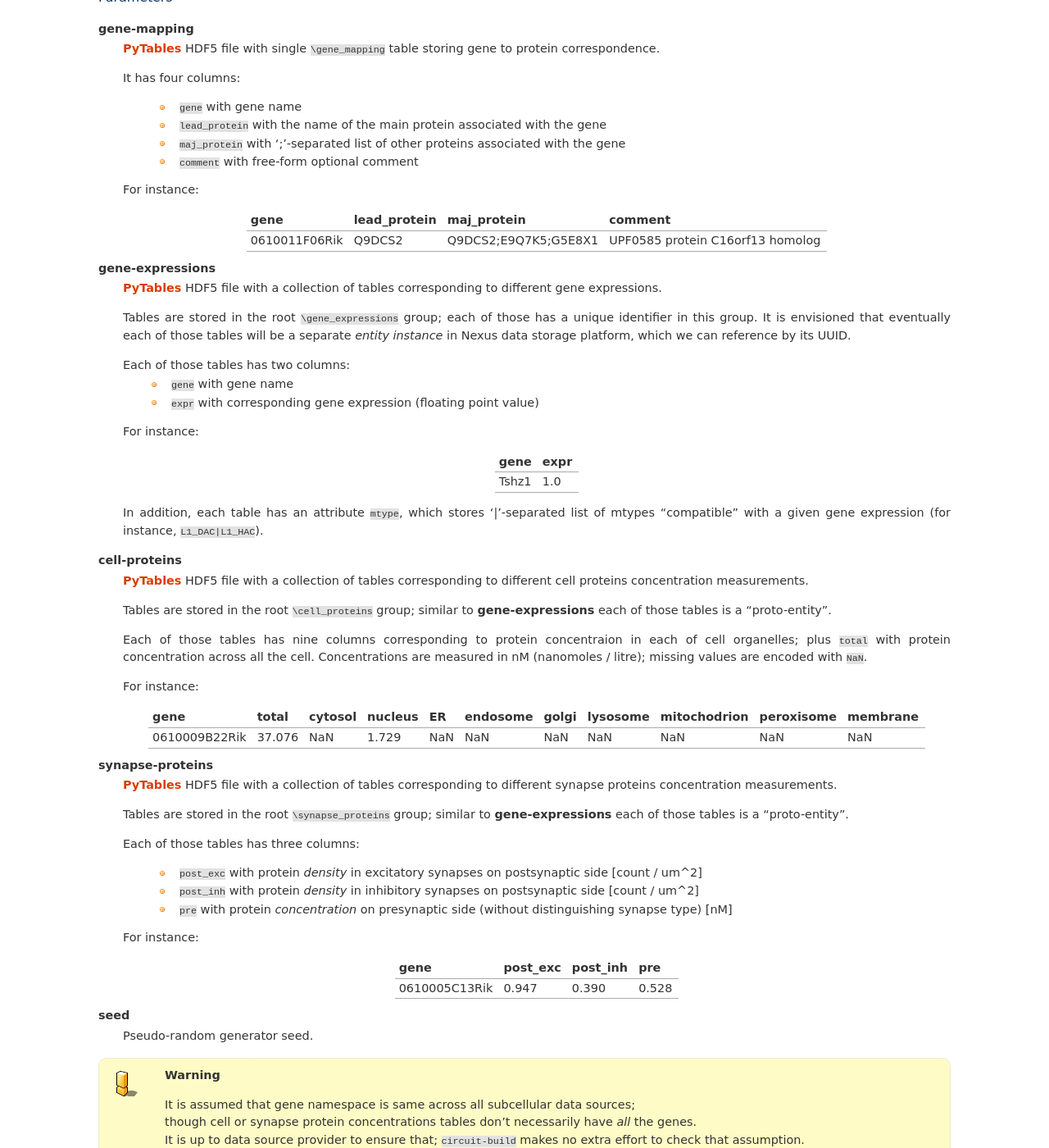
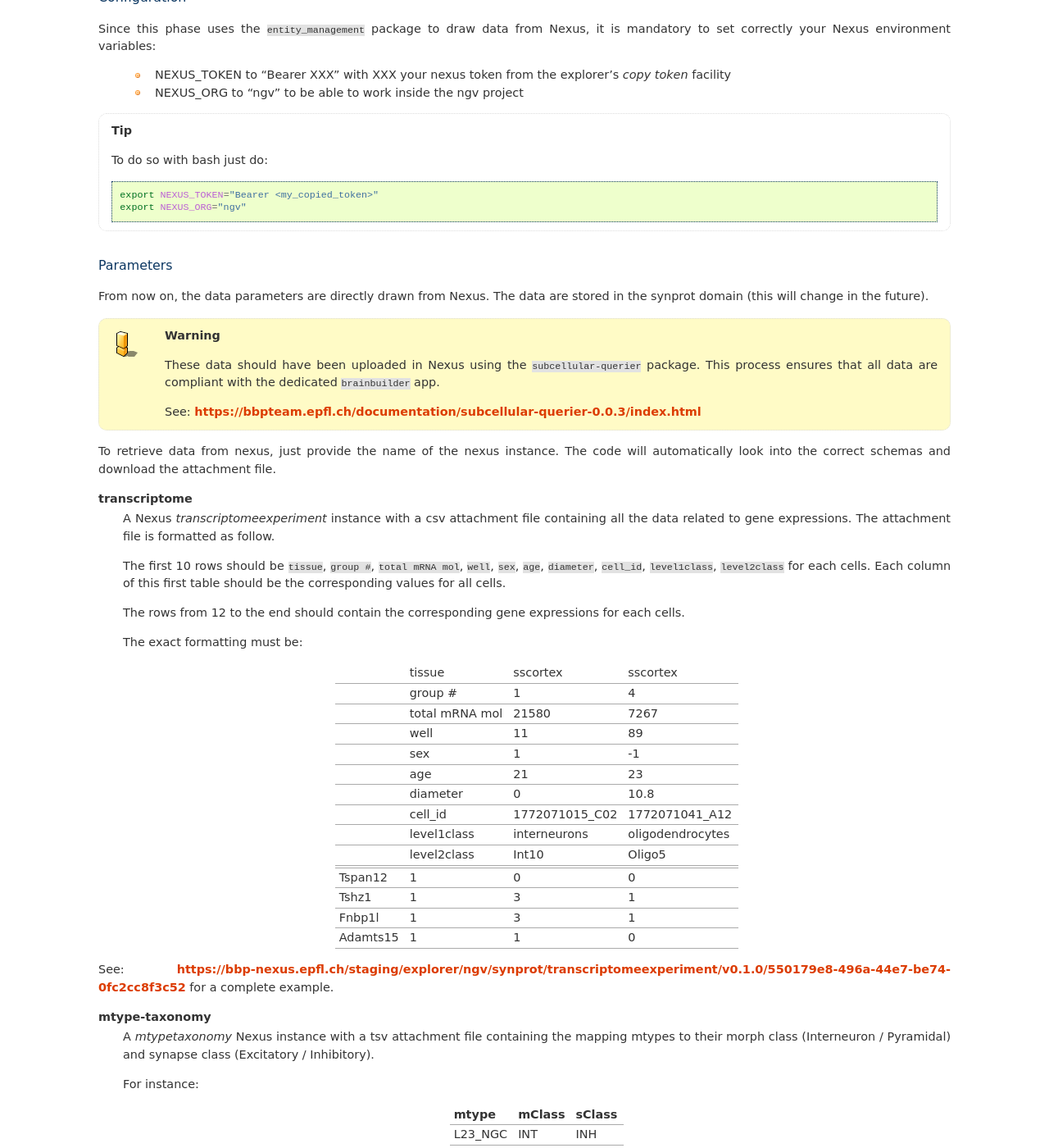
Before and after one commit to BlueBrain/circuit-build, a Sphinx documentation site: the page built from doc/source/phases.rst, in a window 1280 px wide and 1400 px high, scrolled down 4392 px. Shown: the whole window at 82% size. Built offline with Sphinx 7.4.7, drawn with Linux system fonts in a browser that asks for light colours; some of the changed text lies outside the part shown.

Commit message:
Update the subcellular rule [NGV-82]
* change the subcellular rule to match the new version from brainbuilder
* update doc

Change-Id: Id24b693d61c68461773906affff5325c8c12a0b3

```diff
--- a/doc/source/phases.rst
+++ b/doc/source/phases.rst
@@ -258,96 +258,166 @@
 
 Assign gene expressions / protein concentrations to cells.
 
+Configuration
+~~~~~~~~~~~~~~
+
+Since this phase uses the ``entity_management`` package to draw data from Nexus, it is
+mandatory to set correctly your Nexus environment variables:
+
+    -  NEXUS_TOKEN to "Bearer XXX" with XXX your nexus token from the explorer's `copy token` facility
+    -  NEXUS_ORG to "ngv" to be able to work inside the ngv project
+
+.. tip::
+    To do so with bash just do:
+
+    .. code:: bash
+
+        export NEXUS_TOKEN="Bearer <my_copied_token>"
+        export NEXUS_ORG="ngv"
+
 Parameters
 ~~~~~~~~~~
 
-**gene-mapping**
-    PyTables_ HDF5 file with single ``\gene_mapping`` table storing gene to protein correspondence.
+From now on, the data parameters are directly drawn from Nexus. The data are stored in the
+synprot domain (this will change in the future).
 
-    It has four columns:
+.. warning::
+    These data should have been uploaded in Nexus using the ``subcellular-querier``
+    package. This process ensures that all data are compliant with the dedicated
+    ``brainbuilder`` app.
 
-      - ``gene`` with gene name
-      - ``lead_protein`` with the name of the main protein associated with the gene
-      - ``maj_protein`` with ';'-separated list of other proteins associated with the gene
-      - ``comment`` with free-form optional comment
+    See: https://bbpteam.epfl.ch/documentation/subcellular-querier-0.0.3/index.html
+
+To retrieve data from nexus, just provide the name of the nexus instance. The code will
+automatically look into the correct schemas and download the attachment file.
+
+**transcriptome**
+    A Nexus *transcriptomeexperiment* instance with a csv attachment file containing all the data
+    related to gene expressions. The attachment file is formatted as follow.
+
+    The first 10 rows should be ``tissue``, ``group #``, ``total mRNA mol``, ``well``, ``sex``,
+    ``age``, ``diameter``, ``cell_id``, ``level1class``, ``level2class`` for each cells.
+    Each column of this first table should be the corresponding values for all cells.
+
+    The rows from 12 to the end should contain the corresponding gene expressions for each cells.
+
+    The exact formatting must be:
+
+    +----------+------------------+-------------------+-------------------+
+    |          | tissue	          |   sscortex        |  sscortex         |
+    +----------+------------------+-------------------+-------------------+
+    |          |  group #         |   1               |  4                |
+    +----------+------------------+-------------------+-------------------+
+    |          |  total mRNA mol  |   21580           |  7267             |
+    +----------+------------------+-------------------+-------------------+
+    |          |  well            |   11              |  89               |
+    +----------+------------------+-------------------+-------------------+
+    |          |  sex             |   1               |  -1               |
+    +----------+------------------+-------------------+-------------------+
+    |          |  age             |   21              |  23               |
+    +----------+------------------+-------------------+-------------------+
+    |          |  diameter        |   0               |  10.8             |
+    +----------+------------------+-------------------+-------------------+
+    |          |  cell_id         |   1772071015_C02  |  1772071041_A12   |
+    +----------+------------------+-------------------+-------------------+
+    |          |  level1class     |   interneurons    |  oligodendrocytes |
+    +----------+------------------+-------------------+-------------------+
+    |          |  level2class     |   Int10           |  Oligo5           |
+    +----------+------------------+-------------------+-------------------+
+    |          |                  |                   |                   |
+    +----------+------------------+-------------------+-------------------+
+    | Tspan12  |        1         |        0          |         0         |
+    +----------+------------------+-------------------+-------------------+
+    | Tshz1    |        1         |        3          |         1         |
+    +----------+------------------+-------------------+-------------------+
+    | Fnbp1l   |        1         |        3          |         1         |
+    +----------+------------------+-------------------+-------------------+
+    | Adamts15 |        1         |        1          |         0         |
+    +----------+------------------+-------------------+-------------------+
+
+See:
+https://bbp-nexus.epfl.ch/staging/explorer/ngv/synprot/transcriptomeexperiment/v0.1.0/550179e8-496a-44e7-be74-0fc2cc8f3c52
+for a complete example.
+
+**mtype-taxonomy**
+    A *mtypetaxonomy* Nexus instance with a tsv attachment file containing the mapping mtypes
+    to their morph class (Interneuron / Pyramidal) and synapse class (Excitatory / Inhibitory).
 
     For instance:
 
-    +---------------+--------------+----------------------+----------------------------------+
-    | gene          | lead_protein | maj_protein          | comment                          |
-    +===============+==============+======================+==================================+
-    | 0610011F06Rik | Q9DCS2       | Q9DCS2;E9Q7K5;G5E8X1 | UPF0585 protein C16orf13 homolog |
-    +---------------+--------------+----------------------+----------------------------------+
+    +-----------+-----------+-----------+
+    |  mtype    |   mClass  |   sClass  |
+    +===========+===========+===========+
+    |  L23_NGC  |   INT     |    INH    |
+    +-----------+-----------+-----------+
+    |  L23_SBC  |   INT     |    INH    |
+    +-----------+-----------+-----------+
+    |  L2_IPC   |   PYR     |    EXC    |
+    +-----------+-----------+-----------+
 
-**gene-expressions**
-    PyTables_ HDF5 file with a collection of tables corresponding to different gene expressions.
-
-    Tables are stored in the root ``\gene_expressions`` group; each of those has a unique identifier in this group.
-    It is envisioned that eventually each of those tables will be a separate *entity instance* in Nexus data storage platform, which we can reference by its UUID.
-
-    Each of those tables has two columns:
-      - ``gene`` with gene name
-      - ``expr`` with corresponding gene expression (floating point value)
-
-    For instance:
-
-    +--------+-----+
-    | gene   |expr |
-    +========+=====+
-    | Tshz1  | 1.0 |
-    +--------+-----+
-
-
-    In addition, each table has an attribute ``mtype``, which stores '|'-separated list of mtypes "compatible" with a given gene expression (for instance, ``L1_DAC|L1_HAC``).
+    See:
+    https://bbp-nexus.epfl.ch/staging/explorer/ngv/synprot/mtypetaxonomy/v0.1.0/f5c1beac-3245-48e6-8336-c2189a1c37be
+    for a complete example.
 
 **cell-proteins**
-    PyTables_ HDF5 file with a collection of tables corresponding to different cell proteins concentration measurements.
+    A *cellproteinconcexperiment* Nexus instance with a tsv attachment file containing the
+    concentration of each gene in each organelle.
 
-    Tables are stored in the root ``\cell_proteins`` group; similar to **gene-expressions** each of those tables is a "proto-entity".
+    Columns correspond to the different organelle and rows to the different genes. The values
+    are the concentrations in [nM] (nanomoles / litre) of each gene in each organelle as
+    a floating point.
 
-    Each of those tables has nine columns corresponding to protein concentraion in each of cell organelles; plus ``total`` with protein concentration across all the cell.
-    Concentrations are measured in nM (nanomoles / litre); missing values are encoded with ``NaN``.
+    As of today, the mandatory columns to provide are:
 
-    For instance:
+        - Lead gene name
+        - Canonical lead protein ID
+        - Majority protein IDs
+        - Protein names
+        - Median cellular concentration [nM]
+        - Median Cytosol concentration [nM]
+        - Median nuclear concentration [nM]
+        - Median ER concentration [nM]
+        - Median Endosome concentration [nM]
+        - Median Golgi apparatus concentration [nM]
+        - Median Lysosome concentration [nM]
+        - Median Mitochondrion concentration [nM]
+        - Median Peroxisome concentration [nM]
+        - Median Plasma membrane concentration [nM]
+        - Median Cytosol concentration [nM].1
 
-    +---------------+--------+---------+---------+-----+----------+-------+----------+--------------+------------+----------+
-    | gene          | total  | cytosol | nucleus | ER  | endosome | golgi | lysosome | mitochodrion | peroxisome | membrane |
-    +===============+========+=========+=========+=====+==========+=======+==========+==============+============+==========+
-    | 0610009B22Rik | 37.076 | NaN     | 1.729   | NaN | NaN      | NaN   | NaN      | NaN          | NaN        | NaN      |
-    +---------------+--------+---------+---------+-----+----------+-------+----------+--------------+------------+----------+
+    See:
+    https://bbp-nexus.epfl.ch/staging/explorer/ngv/synprot/cellproteinconcexperiment/v0.1.5/fcb284f3-6143-46a6-a34a-3cd8ea7277ba
+    for a complete example.
 
 **synapse-proteins**
-    PyTables_ HDF5 file with a collection of tables corresponding to different synapse proteins concentration measurements.
+    A *synapticproteinconcexperiment* Nexus instance with a tsv attachment file containing the
+    concentration of each gene inside the different kind of synapses.
 
-    Tables are stored in the root ``\synapse_proteins`` group; similar to **gene-expressions** each of those tables is a "proto-entity".
+    The attachment file must contain at least four columns:
 
-    Each of those tables has three columns:
+     - gene names Linerson
+     - PSD excitatory, #/um^2
+     - PSD inhibitory, #/um^2
+     - Presynaptic terminals, nM
 
-      - ``post_exc`` with protein *density* in excitatory synapses on postsynaptic side [count / um^2]
-      - ``post_inh`` with protein *density* in inhibitory synapses on postsynaptic side [count / um^2]
-      - ``pre`` with protein *concentration* on presynaptic side (without distinguishing synapse type) [nM]
+    Rows correspond to the gene name and concentrations.
 
-    For instance:
+    Example:
 
-    +---------------+----------+----------+-------+
-    | gene          | post_exc | post_inh | pre   |
-    +===============+==========+==========+=======+
-    | 0610005C13Rik | 0.947    | 0.390    | 0.528 |
-    +---------------+----------+----------+-------+
+    +-----------------------+---------------------------+--------------------------+-----------------------------+
+    |  gene names Linerson  |   PSD excitatory, #/um^2  |  PSD inhibitory, #/um^2  | Presynaptic terminals, nM   |
+    +=======================+===========================+==========================+=============================+
+    |        Camk2a         |            24570          |             0            |               71950         |
+    +-----------------------+---------------------------+--------------------------+-----------------------------+
+    |        Camk2b         |             5730          |             0            |               17150         |
+    +-----------------------+---------------------------+--------------------------+-----------------------------+
+
 
 **seed**
     Pseudo-random generator seed.
 
-.. warning::
+Intermediate files
+~~~~~~~~~~~~~~~~~~
 
-    | It is assumed that gene namespace is same across all subcellular data sources;
-    | though cell or synapse protein concentrations tables don't necessarily have *all* the genes.
-    | It is up to data source provider to ensure that; ``circuit-build`` makes no extra effort to check that assumption.
-
-.. note::
-
-    | One can observe that source data layout is far from being optimal (for instance, "squashing" gene expressions collection into a single table could reduce the file size by ~20 times).
-    | The main intent here is to provide an (experimental) uniform approach for storing the source data for gene expressions and cell / synapse protein concentrations, which could be later extended to using Nexus entities.
-
-
-.. _PyTables: <https://www.pytables.org/>
+Intermediate files will be created in a subcellular directory. These HDF5 files will be
+used to create the subcellular.h5 final file.
```
Also changed, not shown: 1 other file.
